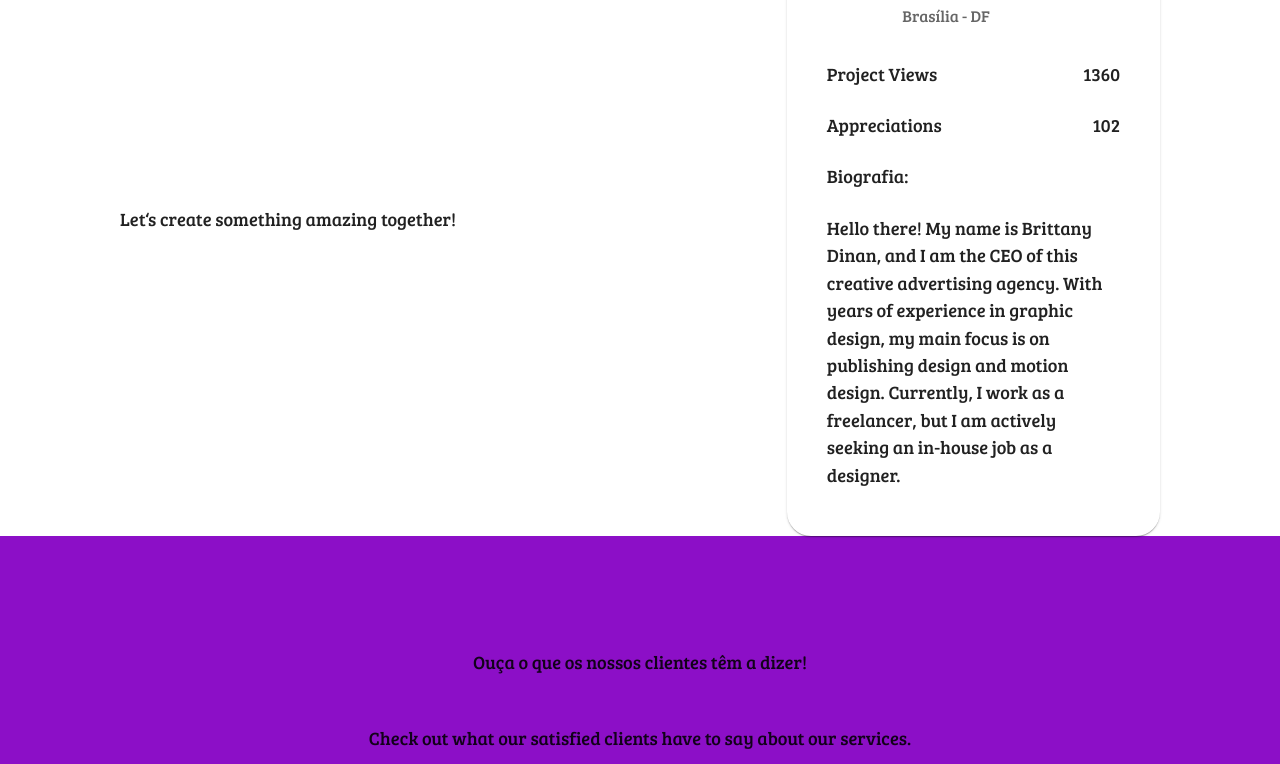
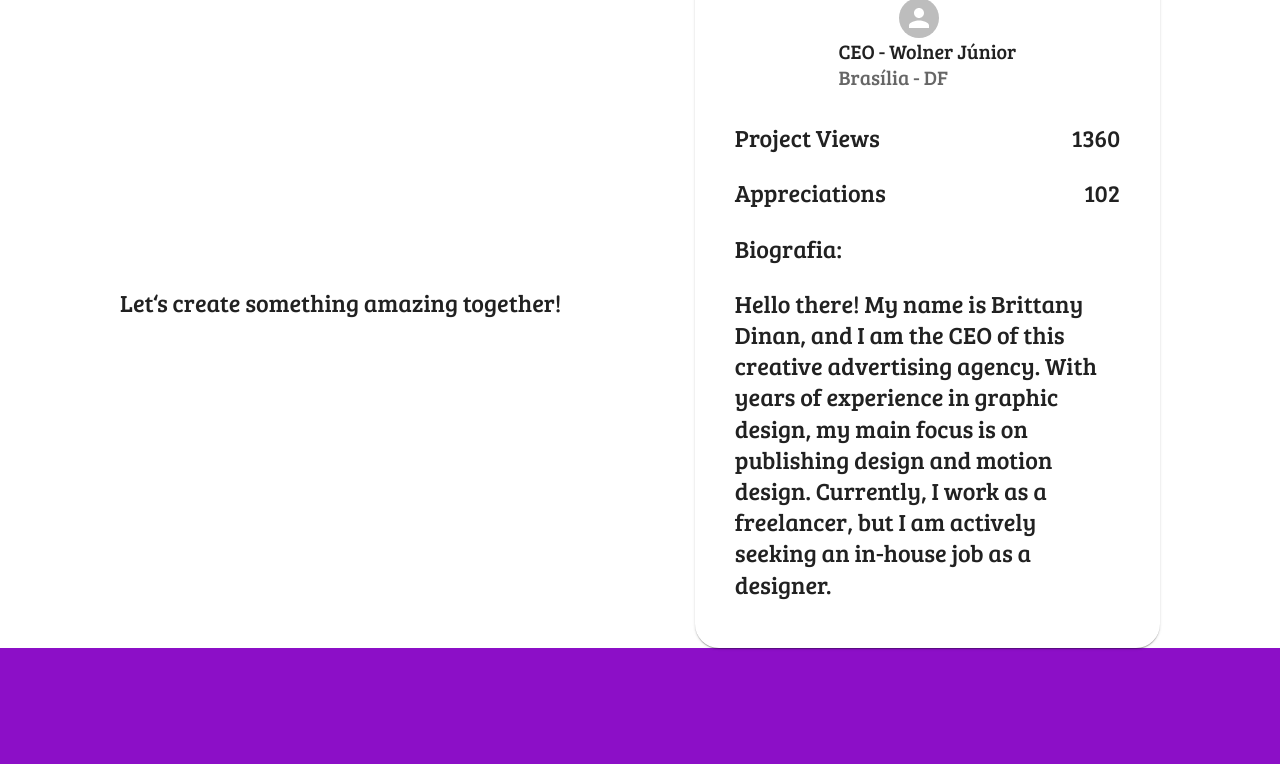
Before and after one commit to johannDeLaCruz/lummus_productions, a React (Vite) app: page / in a window 1280 px wide. Shown: the part 2163-2927 px from the top of the page. Built offline with nearby package versions, Linux system fonts and the light colour scheme.

Commit message:
feat(theme): :lipstick: add custom typography

```diff
--- a/src/components/HeroSection.jsx
+++ b/src/components/HeroSection.jsx
@@ -25,15 +25,14 @@ const HeroSection = () => {
       >
         <Stack direction={"row"}>
           <Typography
-            variant="h3"
-            component={"h1"}
+            variant="h1"
             sx={{ display: "flex", alignItems: "center" }}
           >
             Unleash Your Creativity With
           </Typography>
           <Logo height={120} logoColor="white" />
         </Stack>
-        <Typography variant="body" paragraph sx={{ width: "40ch" }}>
+        <Typography variant="body1" paragraph sx={{ width: "40ch" }}>
           We&lsquo;re passionate about helping you grow your business. As a new
           client, you can get started with Lummus.
         </Typography>
--- a/src/themes/theme.js
+++ b/src/themes/theme.js
@@ -32,17 +32,34 @@ const theme = createTheme({
       fontSize: "1.5rem",
       fontWeight: 700,
     },
+    body1: {
+      fontFamily: "Bree Serif",
+      fontSize: "1.5rem",
+      fontWeight: 400,
+      lineHeight: 1.3,
+    },
+    body2: {
+      fontFamily: "Bree Serif",
+      fontSize: "1.25rem",
+      fontWeight: 400,
+      lineHeight: 1.3,
+    },
+    button: {
+      fontFamily: "Bree Serif",
+      fontSize: "1rem",
+      fontWeight: 400,
+    },
   },
   components: {
     MuiTypography: {
       defaultProps: {
         variantMapping: {
-          h1: "h2",
+          h1: "h1",
           h2: "h2",
-          h3: "h2",
-          h4: "h2",
-          h5: "h2",
-          h6: "h2",
+          h3: "h3",
+          h4: "h4",
+          h5: "h5",
+          h6: "h6",
           subtitle1: "h2",
           subtitle2: "h2",
           body1: "p",
```
